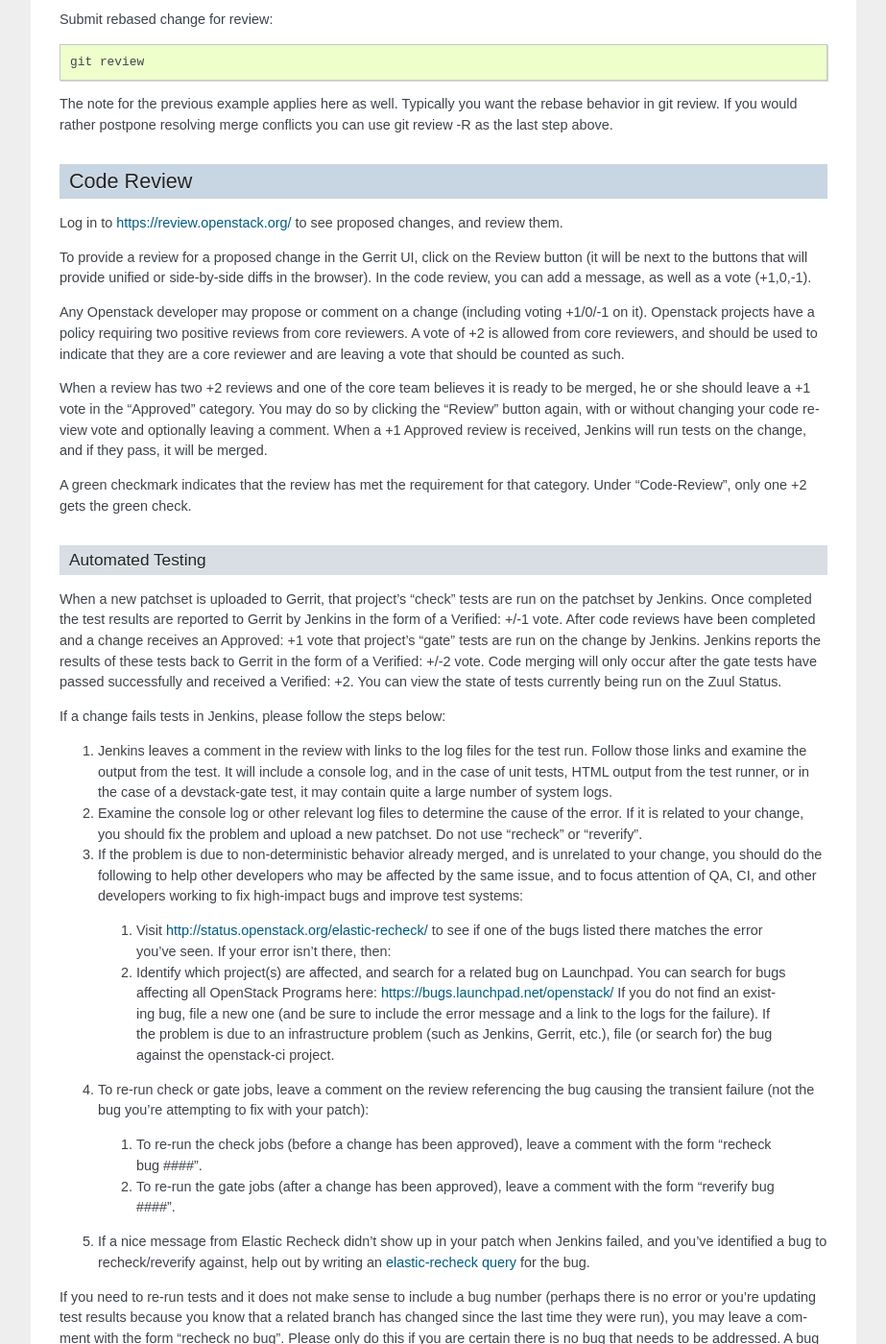
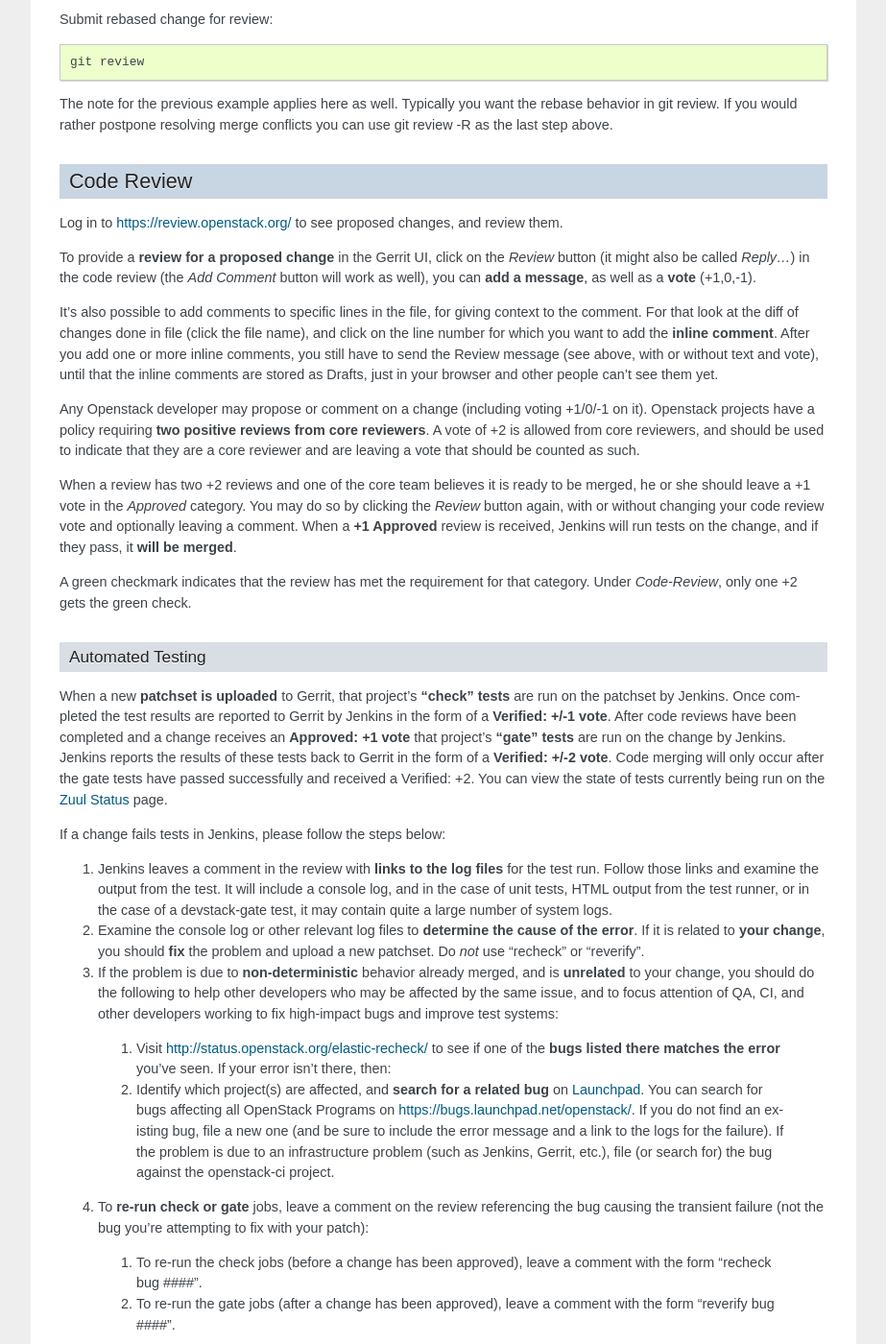
Before and after one commit to openstack-archive/infra-manual, a Sphinx documentation site: the page built from doc/source/developers.rst, in a window 1280 px wide and 1400 px high, scrolled down 5618 px. Shown: the whole window at 96% size, without its empty margins (198-1121 px from the left). Built offline with Sphinx 7.4.7, drawn with Linux system fonts in a browser that asks for light colours.

Commit message:
Emphasise keywords in devs/code review section
Also mention Review/Reply... different due to New/Old
Gerrit UI view.

Change-Id: I7e674697f987e99231706eb4fa86eaf8b4d20651

```diff
--- a/doc/source/developers.rst
+++ b/doc/source/developers.rst
@@ -329,59 +329,92 @@ Code Review
 Log in to https://review.openstack.org/ to see proposed changes, and
 review them.
 
-To provide a review for a proposed change in the Gerrit UI, click on
-the Review button (it will be next to the buttons that will provide
-unified or side-by-side diffs in the browser). In the code review, you
-can add a message, as well as a vote (+1,0,-1).
+To provide a **review for a proposed change** in the Gerrit UI, click on
+the *Review* button (it might also be called *Reply...*) in the code review
+(the *Add Comment* button will work as well), you can **add a message**,
+as well as a **vote** (+1,0,-1).
+
+It's also possible to add comments to specific lines in the file,
+for giving context to the comment.
+For that look at the diff of changes done in file (click the file name),
+and click on the line number for which you want to add the **inline comment**.
+After you add one or more inline comments, you still have to send
+the Review message (see above, with or without text and vote), until that
+the inline comments are stored as Drafts,
+just in your browser and other people can't see them yet.
 
 Any Openstack developer may propose or comment on a change (including
-voting +1/0/-1 on it). Openstack projects have a policy requiring two
-positive reviews from core reviewers. A vote of +2 is allowed from
+voting +1/0/-1 on it). Openstack projects have a policy requiring **two
+positive reviews from core reviewers**. A vote of +2 is allowed from
 core reviewers, and should be used to indicate that they are a core
 reviewer and are leaving a vote that should be counted as such.
 
 When a review has two +2 reviews and one of the core team believes it
 is ready to be merged, he or she should leave a +1 vote in the
-"Approved" category. You may do so by clicking the "Review" button
+*Approved* category. You may do so by clicking the *Review* button
 again, with or without changing your code review vote and optionally
-leaving a comment. When a +1 Approved review is received, Jenkins will
-run tests on the change, and if they pass, it will be merged.
+leaving a comment. When a **+1 Approved** review is received, Jenkins will
+run tests on the change, and if they pass, it **will be merged**.
 
 A green checkmark indicates that the review has met the requirement
-for that category. Under "Code-Review", only one +2 gets the green
+for that category. Under *Code-Review*, only one +2 gets the green
 check.
 
 Automated Testing
 -----------------
 
-When a new patchset is uploaded to Gerrit, that project's "check"
-tests are run on the patchset by Jenkins. Once completed the test
-results are reported to Gerrit by Jenkins in the form of a Verified:
-+/-1 vote. After code reviews have been completed and a change
-receives an Approved: +1 vote that project's "gate" tests are run on
+When a new **patchset is uploaded** to Gerrit, that project's **"check"
+tests** are run on the patchset by Jenkins. Once completed the test
+results are reported to Gerrit by Jenkins in the form of a **Verified:
++/-1 vote**. After code reviews have been completed and a change
+receives an **Approved: +1 vote** that project's **"gate" tests** are run on
 the change by Jenkins. Jenkins reports the results of these tests back
-to Gerrit in the form of a Verified: +/-2 vote. Code merging will only
+to Gerrit in the form of a **Verified: +/-2 vote**. Code merging will only
 occur after the gate tests have passed successfully and received a
 Verified: +2. You can view the state of tests currently being run on
-the Zuul Status.
+the `Zuul Status <http://status.openstack.org/zuul/>`_ page.
 
 If a change fails tests in Jenkins, please follow the steps below:
 
-1. Jenkins leaves a comment in the review with links to the log files for the test run. Follow those links and examine the output from the test. It will include a console log, and in the case of unit tests, HTML output from the test runner, or in the case of a devstack-gate test, it may contain quite a large number of system logs.
-2. Examine the console log or other relevant log files to determine the cause of the error. If it is related to your change, you should fix the problem and upload a new patchset. Do not use "recheck" or "reverify".
-3. If the problem is due to non-deterministic behavior already merged, and is unrelated to your change, you should do the following to help other developers who may be affected by the same issue, and to focus attention of QA, CI, and other developers working to fix high-impact bugs and improve test systems:
+1. Jenkins leaves a comment in the review with **links to the log files** for the test run.
+   Follow those links and examine the output from the test.
+   It will include a console log, and in the case of unit tests, HTML output from the test runner,
+   or in the case of a devstack-gate test, it may contain quite a large number of system logs.
+2. Examine the console log or other relevant log files to **determine the cause of the error**.
+   If it is related to **your change**, you should **fix** the problem and upload a new patchset.
+   Do *not* use "recheck" or "reverify".
+3. If the problem is due to **non-deterministic** behavior already merged,
+   and is **unrelated** to your change, you should do the following
+   to help other developers who may be affected by the same issue,
+   and to focus attention of QA, CI, and other developers working to fix
+   high-impact bugs and improve test systems:
 
-  1. Visit http://status.openstack.org/elastic-recheck/ to see if one of the bugs listed there matches the error you've seen. If your error isn't there, then:
-  2. Identify which project(s) are affected, and search for a related bug on Launchpad. You can search for bugs affecting all OpenStack Programs here: https://bugs.launchpad.net/openstack/ If you do not find an existing bug, file a new one (and be sure to include the error message and a link to the logs for the failure). If the problem is due to an infrastructure problem (such as Jenkins, Gerrit, etc.), file (or search for) the bug against the openstack-ci project.
+  1. Visit http://status.openstack.org/elastic-recheck/ to see
+     if one of the **bugs listed there matches the error** you've seen.
+     If your error isn't there, then:
+  2. Identify which project(s) are affected, and **search for a related bug** on `Launchpad <https://launchpad.net>`_.
+     You can search for bugs affecting all OpenStack Programs on https://bugs.launchpad.net/openstack/.
+     If you do not find an existing bug, file a new one
+     (and be sure to include the error message and a link to the logs for the failure).
+     If the problem is due to an infrastructure problem (such as Jenkins, Gerrit, etc.),
+     file (or search for) the bug against the openstack-ci project.
 
-4. To re-run check or gate jobs, leave a comment on the review referencing the bug causing the transient failure (not the bug you're attempting to fix with your patch):
+4. To **re-run check or gate** jobs, leave a comment on the review referencing the bug
+   causing the transient failure (not the bug you're attempting to fix with your patch):
 
   1. To re-run the check jobs (before a change has been approved), leave a comment with the form "recheck bug ####".
   2. To re-run the gate jobs (after a change has been approved), leave a comment with the form "reverify bug ####".
 
-5. If a nice message from Elastic Recheck didn't show up in your patch when Jenkins failed, and you've identified a bug to recheck/reverify against, help out by writing an `elastic-recheck query <http://docs.openstack.org/infra/elastic-recheck/readme.html>`_ for the bug.
+5. If a nice message from Elastic Recheck didn't show up in your patch when Jenkins failed,
+   and you've identified a bug to recheck/reverify against,
+   help out by writing an `elastic-recheck query <http://docs.openstack.org/infra/elastic-recheck/readme.html>`_ for the bug.
 
-If you need to re-run tests and it does not make sense to include a bug number (perhaps there is no error or you're updating test results because you know that a related branch has changed since the last time they were run), you may leave a comment with the form "recheck no bug". Please only do this if you are certain there is no bug that needs to be addressed. A bug number is required to reverify.
+If you need to re-run tests and it does not make sense to include a bug number
+(perhaps there is no error or you're updating test results because you know
+that a related branch has changed since the last time they were run),
+you may leave a comment with the form "recheck no bug".
+Please only do this if you are certain there is no bug that needs to be addressed.
+A bug number is required to reverify.
 
 Peer Review
 -----------
```
